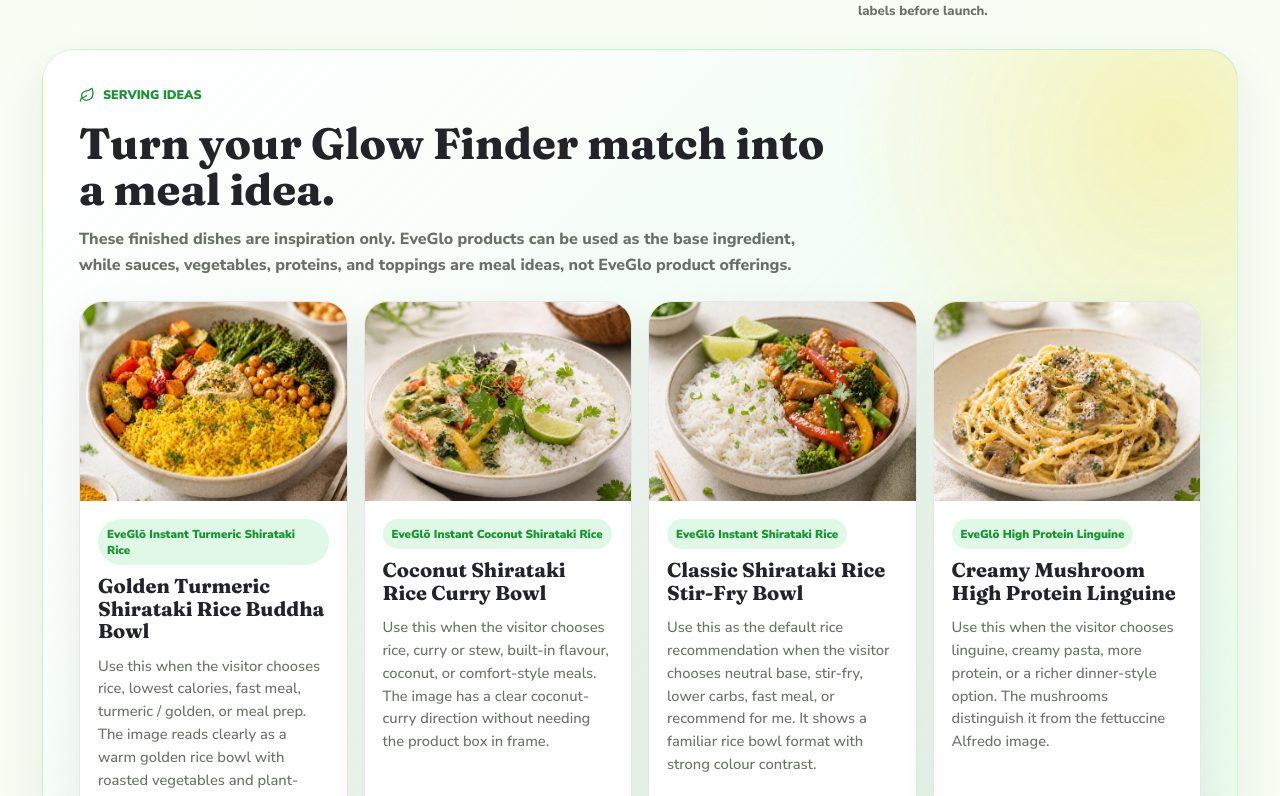
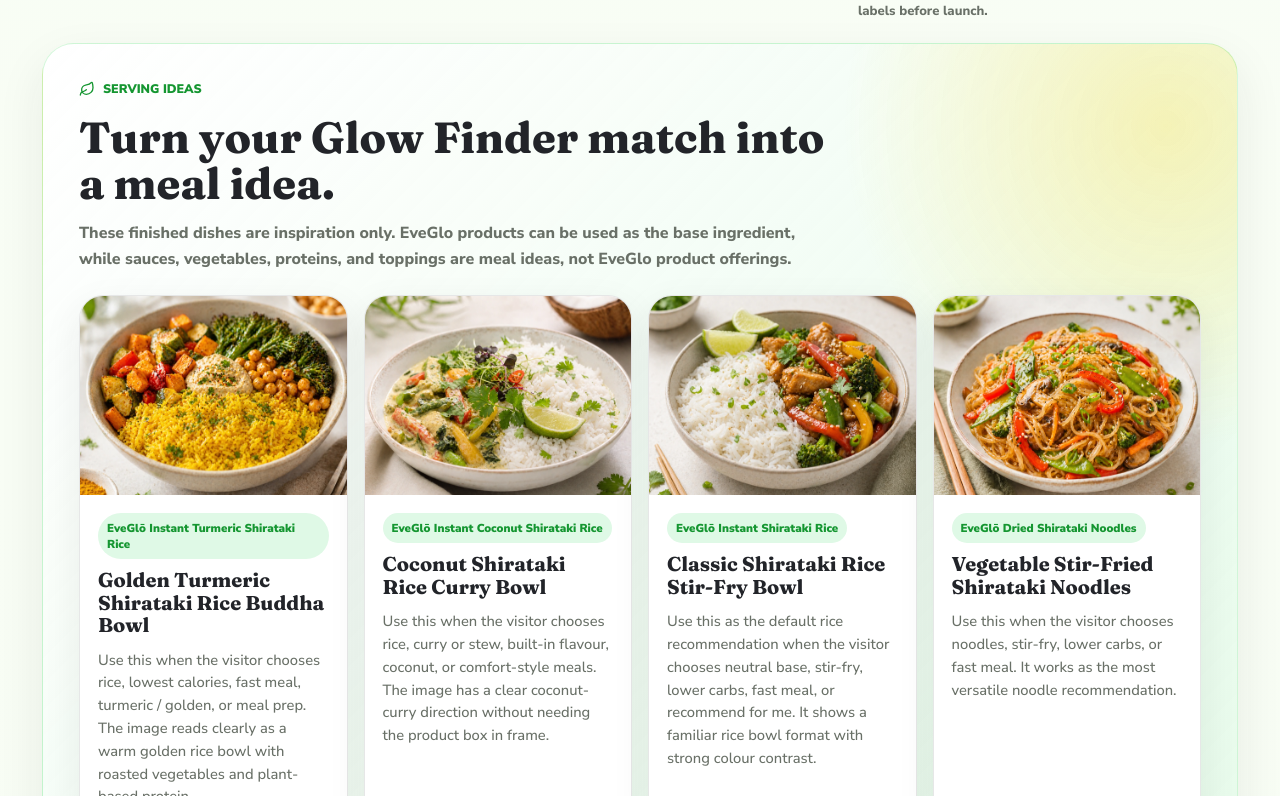
Before and after one commit to HRHProjects/EveGlo-Foods, a React (Vite) app: page / in a window 1280 px wide. Shown: the part 3441-4237 px from the top of the page. Built offline with nearby package versions, Linux system fonts and the light colour scheme.

Commit message:
Connect Glow Finder recipes and tighten spacing

```diff
--- a/src/App.jsx
+++ b/src/App.jsx
@@ -74,8 +74,23 @@ function recipeImagePath(recipe) {
   return `/assets/eveglo/recipes/${recipe.webp.split('/').pop()}`;
 }
 
+function normalizeRecipeMatch(value) {
+  return textFor(value)
+    .toLowerCase()
+    .replaceAll('eveglo', '')
+    .replace(/[^a-z0-9]+/g, ' ')
+    .trim();
+}
+
 function recipeMatchesProduct(recipe, product) {
-  return Boolean(product && recipe.id.startsWith(product.id));
+  if (!product) return false;
+
+  const recipeId = recipe.id.toLowerCase();
+  const productId = product.id.toLowerCase();
+  const recipeProduct = normalizeRecipeMatch(recipe.product);
+  const productName = normalizeRecipeMatch(product.name);
+
+  return recipeId.includes(productId) || recipeProduct.includes(productName) || productName.includes(recipeProduct);
 }
 
 function FoodCharacter({ variant, className = '' }) {
@@ -239,19 +254,26 @@ function GlowFinder({ navigate }) {
     item.products.includes(bestMatch?.id)
   )) || glowFinderEngine.bundles[0];
   const recipeIdeas = useMemo(() => {
-    const recommendedProducts = [bestMatch, ...alternates].filter(Boolean);
+    const bundleProducts = bundle.products
+      .map((productId) => glowProducts.find((product) => product.id === productId))
+      .filter(Boolean);
+    const recommendedProducts = [bestMatch, ...alternates, ...bundleProducts]
+      .filter((product, index, list) => product && list.findIndex((item) => item.id === product.id) === index);
     const directMatches = recipeReference.items.filter((recipe) => (
       recommendedProducts.some((product) => recipeMatchesProduct(recipe, product))
     ));
-    const selectedTagText = selectedValues.join(' ').replaceAll('_', ' ').toLowerCase();
+    const selectedTerms = selectedValues.map(normalizeRecipeMatch).filter(Boolean);
     const tagMatches = recipeReference.items.filter((recipe) => (
       !directMatches.includes(recipe) &&
-      recipe.tags.some((tag) => selectedTagText.includes(tag.toLowerCase()) || tag.toLowerCase().includes(selectedTagText))
+      recipe.tags.some((tag) => {
+        const normalizedTag = normalizeRecipeMatch(tag);
+        return selectedTerms.some((term) => normalizedTag.includes(term) || term.includes(normalizedTag));
+      })
     ));
     return [...directMatches, ...tagMatches, ...recipeReference.items]
       .filter((recipe, index, list) => list.findIndex((item) => item.id === recipe.id) === index)
       .slice(0, 4);
-  }, [bestMatch, alternates, selectedValues]);
+  }, [bestMatch, alternates, bundle, selectedValues]);
 
   const updateAnswer = (questionId, optionId) => {
     setAnswers((current) => ({ ...current, [questionId]: optionId }));
--- a/src/styles.css
+++ b/src/styles.css
@@ -494,7 +494,7 @@ h1, h2, h3 {
 .glow-finder {
   max-width: 1240px;
   margin: 0 auto;
-  padding: 18px 22px 78px;
+  padding: 18px 22px 28px;
 }
 .glow-finder-intro {
   max-width: 760px;
@@ -703,7 +703,7 @@ h1, h2, h3 {
   font-weight: 800;
 }
 .recipe-inspiration {
-  margin-top: 28px;
+  margin-top: 22px;
   padding: clamp(24px, 4vw, 36px);
   border: 1px solid rgba(46, 212, 79, 0.2);
   border-radius: 32px;
@@ -781,6 +781,11 @@ h1, h2, h3 {
 .collection, .konjac-section {
   max-width: 1240px;
   margin: 0 auto;
+}
+.collection {
+  padding: 4px 22px 76px;
+}
+.konjac-section {
   padding: 20px 22px 76px;
 }
 
@@ -1661,8 +1666,13 @@ h1, h2, h3 {
   .section-heading {
     padding-right: 64px;
   }
-  .glow-finder,
-  .collection, .konjac-section {
+  .glow-finder {
+    padding: 16px 16px 24px;
+  }
+  .collection {
+    padding: 6px 16px 56px;
+  }
+  .konjac-section {
     padding: 16px 16px 56px;
   }
   .glow-finder-shell {
@@ -1699,7 +1709,7 @@ h1, h2, h3 {
     font-size: 1.45rem;
   }
   .recipe-inspiration {
-    margin-top: 22px;
+    margin-top: 18px;
     padding: 22px 16px;
     border-radius: 26px;
   }
```
